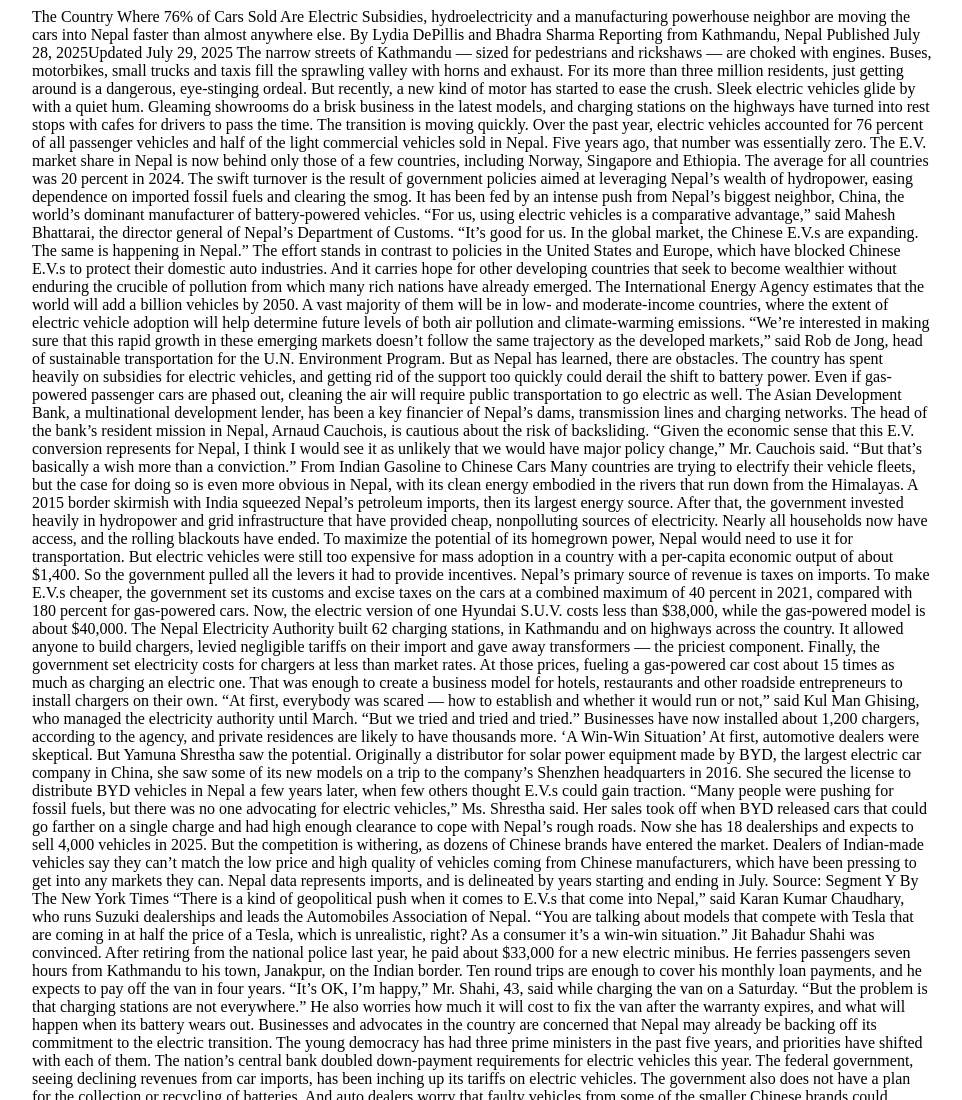
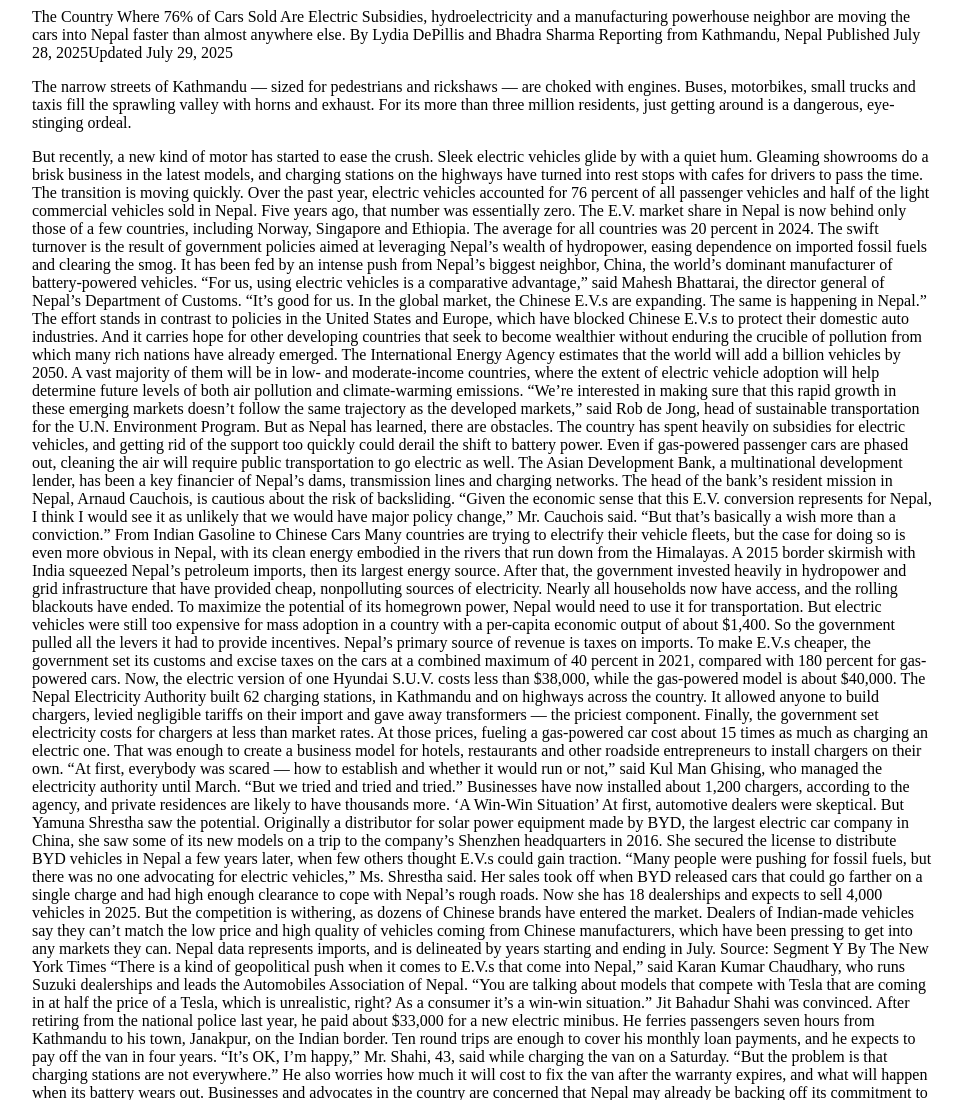
Before and after one commit to julissamr/jmendoza-jour352, a plain HTML site: page midterm/index.html in a window 1280 px wide. Shown: the top 1100 px of the page, without its empty margins (158-1120 px from the left). Drawn offline with Linux system fonts and the light colour scheme.

Commit message:
Update index.html

```diff
--- a/midterm/index.html
+++ b/midterm/index.html
@@ -15,7 +15,7 @@ Reporting from Kathmandu, Nepal
 Published July 28, 2025Updated July 29, 2025
 
 
-The narrow streets of Kathmandu — sized for pedestrians and rickshaws — are choked with engines. Buses, motorbikes, small trucks and taxis fill the sprawling valley with horns and exhaust. For its more than three million residents, just getting around is a dangerous, eye-stinging ordeal.
+<p>The narrow streets of Kathmandu — sized for pedestrians and rickshaws — are choked with engines. Buses, motorbikes, small trucks and taxis fill the sprawling valley with horns and exhaust. For its more than three million residents, just getting around is a dangerous, eye-stinging ordeal.</p>
 
 
 But recently, a new kind of motor has started to ease the crush. Sleek electric vehicles glide by with a quiet hum. Gleaming showrooms do a brisk business in the latest models, and charging stations on the highways have turned into rest stops with cafes for drivers to pass the time.
```
